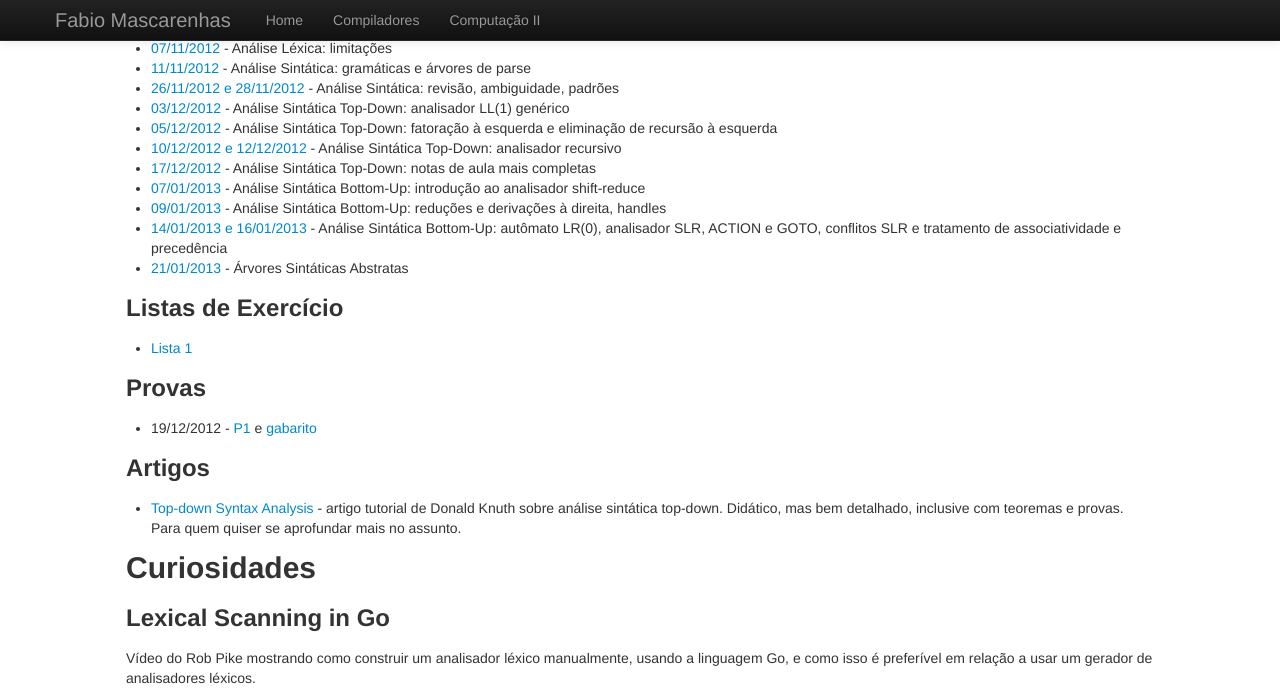
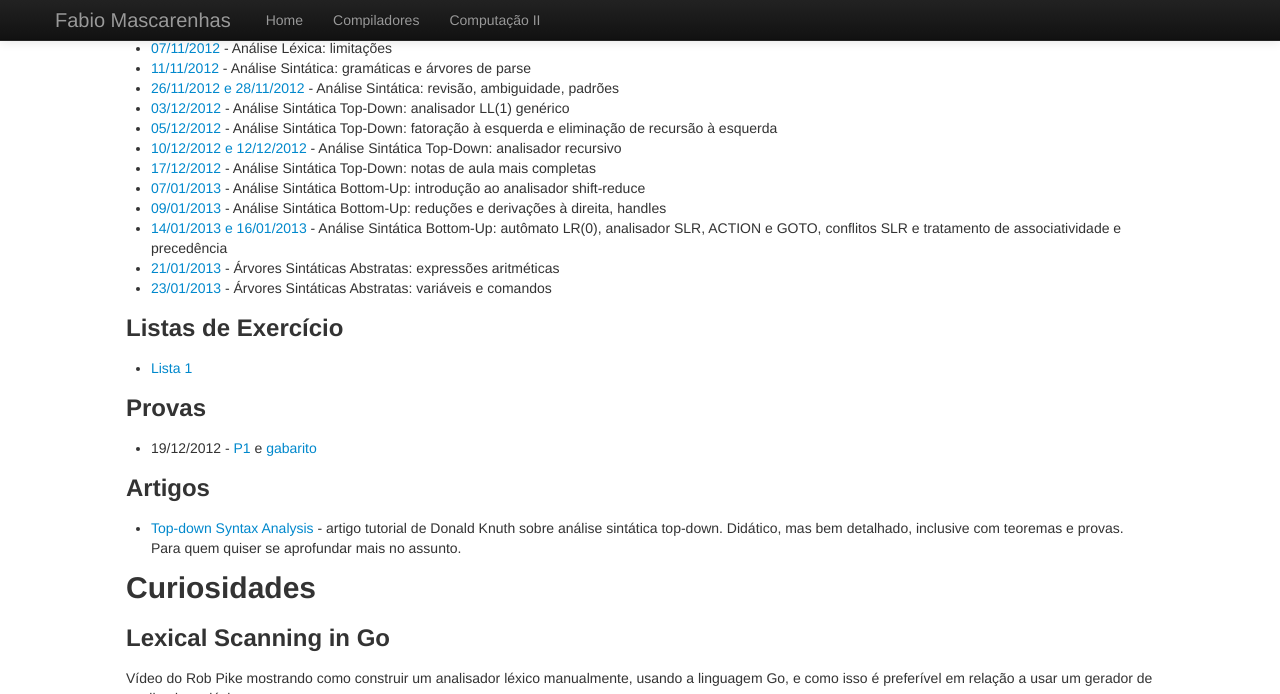
Before and after one commit to fabiomascarenhas/fabiomascarenhas.github.com, a Jekyll site: the page built from comp/index.md, in a window 1280 px wide and 900 px high, scrolled down 1666 px, cut to the strip 0-694 px from the top of the window. Built offline with Jekyll 4.4.1, drawn with Linux system fonts in a browser that asks for light colours.

Commit message:
notas de aula compiladores 23/01

```diff
--- a/comp/index.md
+++ b/comp/index.md
@@ -141,7 +141,8 @@ tem código que exercita as classes.
 * [07/01/2013](Parsing_07012013.zip) - Análise Sintática Bottom-Up: introdução ao analisador shift-reduce
 * [09/01/2013](Parsing_09012013.zip) - Análise Sintática Bottom-Up: reduções e derivações à direita, handles
 * [14/01/2013 e 16/01/2013](Parsing_09012013.zip) - Análise Sintática Bottom-Up: autômato LR(0), analisador SLR, ACTION e GOTO, conflitos SLR e tratamento de associatividade e precedência
-* [21/01/2013](Semantic_21012013.zip) - Árvores Sintáticas Abstratas
+* [21/01/2013](Semantic_21012013.zip) - Árvores Sintáticas Abstratas: expressões aritméticas
+* [23/01/2013](Semantic_23012013.zip) - Árvores Sintáticas Abstratas: variáveis e comandos
 
 ### Listas de Exercício
 
```
Also changed, not shown: 1 other file.
